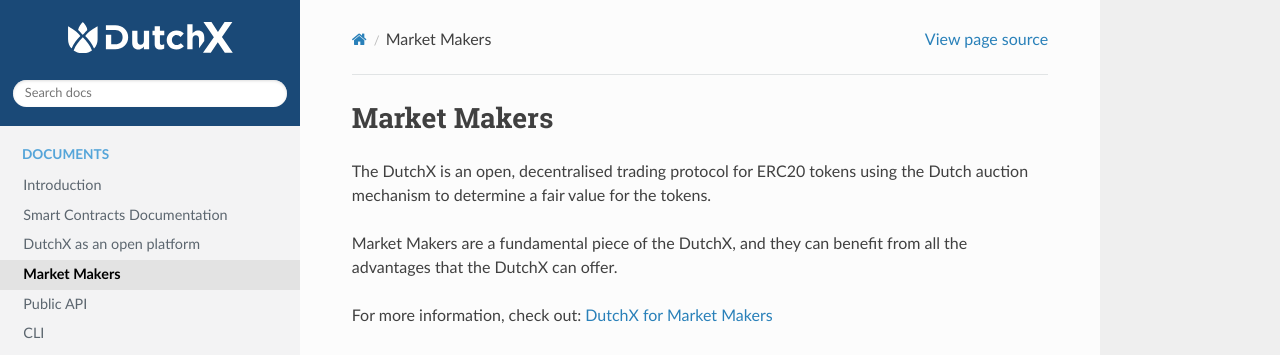
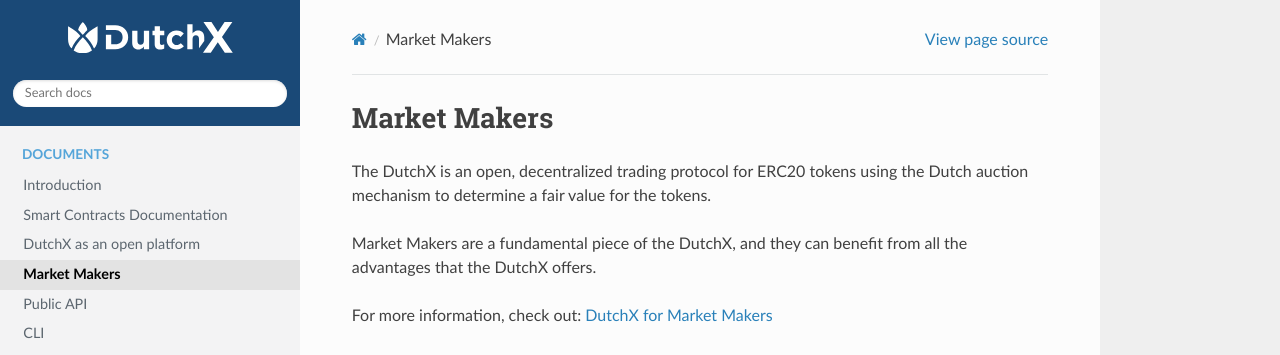
Before and after one commit to gnosis/dx-docs, a Sphinx documentation site: the page built from source/market-makers.md, in a window 1280 px wide. Shown: the top 355 px of the page. Built offline with Sphinx 7.4.7 and the Read the Docs theme 2.0.0, drawn with Linux system fonts in a browser that asks for light colours.

Commit message:
Update market-makers.md

```diff
--- a/source/market-makers.md
+++ b/source/market-makers.md
@@ -1,9 +1,9 @@
 # Market Makers
-The DutchX is an open, decentralised trading protocol for ERC20 tokens using
+The DutchX is an open, decentralized trading protocol for ERC20 tokens using
 the Dutch auction mechanism to determine a fair value for the tokens.
 
 Market Makers are a fundamental piece of the DutchX, and they can benefit from
-all the advantages that the DutchX can offer.
+all the advantages that the DutchX offers.
 
 For more information, check out:
 <a href="_static/docs/DutchX_Market_Makers.pdf" download>DutchX for Market Makers</a>
```
